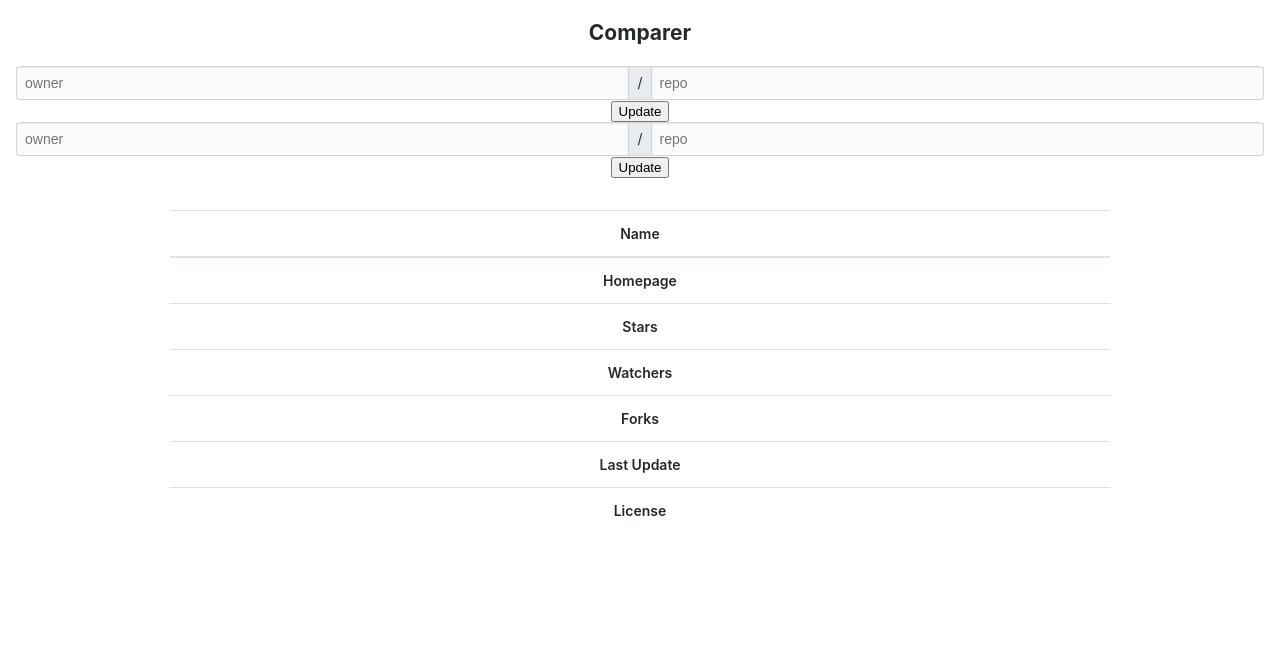
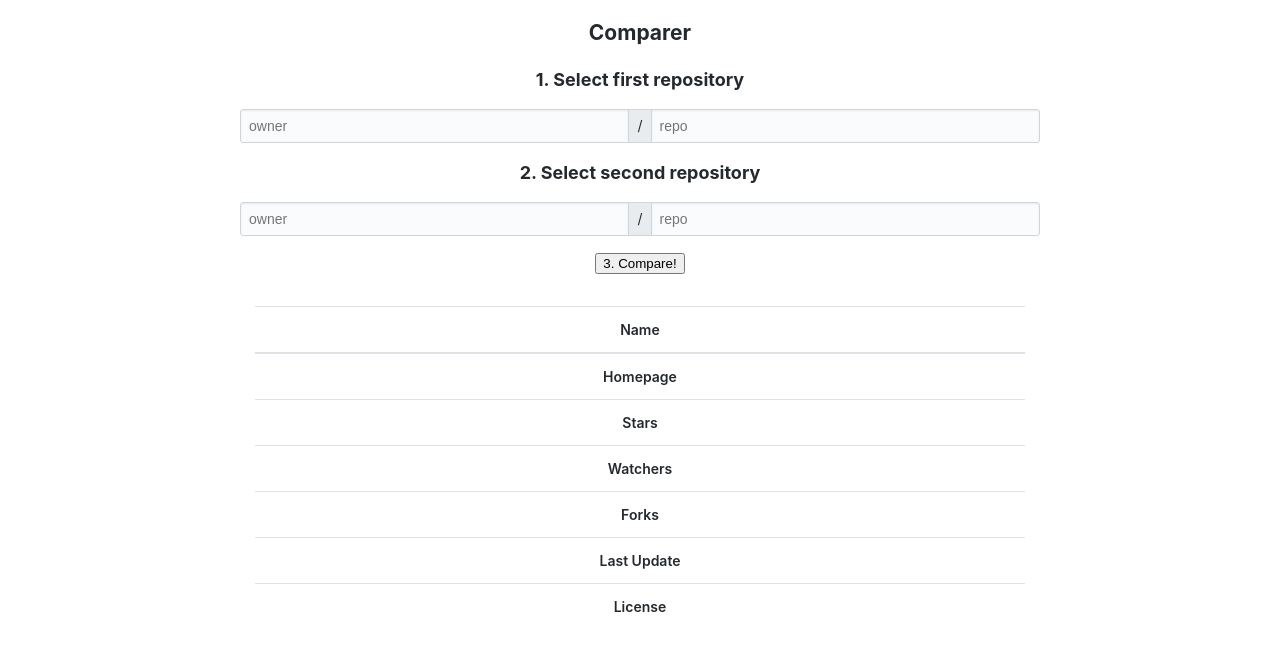
Before and after one commit to zlypher/github-quick-compare, a React (Create React App) app: page / in a window 1280 px wide. Shown: the top 650 px of the page. Built offline with nearby package versions, Linux system fonts and the light colour scheme.

Commit message:
Rework structure to load repository data

```diff
--- a/src/components/Comparer.css
+++ b/src/components/Comparer.css
@@ -1,4 +1,7 @@
-.comparer {}
+.comparer {
+  margin: 0 auto;
+  max-width: 800px;
+}
 
 .comparer__input {
   margin-bottom: 32px;
--- a/src/components/Comparer.js
+++ b/src/components/Comparer.js
@@ -1,5 +1,6 @@
 import React, { Component } from "react";
 import RepositoryFetcher from "./RepositoryFetcher";
+import { getRepositoryInfo } from "../services/github-service";
 import './Comparer.css';
 
 const dateFormat = new Intl.DateTimeFormat();
@@ -10,21 +11,31 @@ export class Comparer extends Component {
 
     this.state = {
       first: null,
-      second: null
+      second: null,
+      input: {
+        first: { owner: "", repo: "" },
+        second: { owner: "", repo: "" },
+      },
     };
 
-    this.onRepoFetch = this.onRepoFetch.bind(this);
+    this.onFetcherChange = this.onFetcherChange.bind(this);
+    this.onCompareRepositories = this.onCompareRepositories.bind(this);
   }
 
   render() {
-    const { first, second } = this.state;
+    const { first, second, input } = this.state;
 
     return (
       <section className="comparer">
         <h1>Comparer</h1>
         <div className="comparer__input">
-          <RepositoryFetcher onFetch={this.onRepoFetch("first")} />
-          <RepositoryFetcher onFetch={this.onRepoFetch("second")} />
+          <h2>1. Select first repository</h2>
+          <RepositoryFetcher owner={input.first.owner} repo={input.first.repo} onChange={this.onFetcherChange("first")} />
+          <h2>2. Select second repository</h2>
+          <RepositoryFetcher owner={input.second.owner} repo={input.second.repo} onChange={this.onFetcherChange("second")} />
+          <button onClick={this.onCompareRepositories}>
+            3. Compare!
+          </button>
         </div>
         <div className="container comparer__wrapper">
           <table className="comparer__table">
@@ -73,13 +84,31 @@ export class Comparer extends Component {
     );
   }
 
-  onRepoFetch(type) {
-    return (data) => {
-      console.log(data);
+  onFetcherChange(type) {
+    return (field) => (evt) => {
       this.setState({
-        [type]: data,
+        input: {
+          ...this.state.input,
+          [type]: {
+            ...this.state.input[type],
+            [field]: evt.target.value,
+          },
+        },
       });
     }
+  }
+
+  async onCompareRepositories() {
+    const { input } = this.state;
+    const [first, second] = await Promise.all([
+      getRepositoryInfo(input.first.owner, input.first.repo),
+      getRepositoryInfo(input.second.owner, input.second.repo),
+    ]);
+
+    this.setState({
+      first,
+      second,
+    })
   }
 };
 
--- a/src/components/RepositoryFetcher.css
+++ b/src/components/RepositoryFetcher.css
@@ -1,9 +1,8 @@
-.repo-fetcher {}
-
-.repo-fetcher__wrapper {
+.repo-fetcher {
   display: flex;
   align-items: center;
   justify-content: center;
+  margin: 16px 0;
 }
 
 .repo-fetcher__input {
--- a/src/components/RepositoryFetcher.js
+++ b/src/components/RepositoryFetcher.js
@@ -1,49 +1,16 @@
-import React, { Component } from "react";
+import React from "react";
 import './RepositoryFetcher.css';
 
-const getRepoUrl = (owner, repo) => `https://api.github.com/repos/${owner}/${repo}`;
+export const RepositoryFetcher = (props) => {
+  const { owner, repo, onChange } = props;
 
-const loadRepositoryInfo = async (owner, repo) => {
-  const response = await fetch(getRepoUrl(owner, repo));
-  return await response.json();
-}
+  return (
+    <section className="repo-fetcher">
+      <input type="text" className="repo-fetcher__input repo-fetcher__input--left" name="owner" placeholder="owner" value={owner} onChange={onChange("owner")} />
+      <div className="repo-fetcher__separator">/</div>
+      <input type="text" className="repo-fetcher__input repo-fetcher__input--right" name="repo" placeholder="repo" value={repo} onChange={onChange("repo")} />
+    </section>
+  );
+};
 
-export default class RepositoryFetcher extends Component {
-  constructor(props) {
-    super(props);
-    this.state = {
-      owner: "",
-      repo: "",
-    };
-
-    this.onHandleChange = this.onHandleChange.bind(this);
-    this.onHandleUpdateClick = this.onHandleUpdateClick.bind(this);
-  }
-
-  render() {
-    const { owner, repo } = this.state;
-
-    return (
-      <section className="repo-fetcher">
-        <div className="repo-fetcher__wrapper">
-          <input className="repo-fetcher__input repo-fetcher__input--left" name="owner" placeholder="owner" value={owner} onChange={this.onHandleChange} />
-          <div className="repo-fetcher__separator">/</div>
-          <input className="repo-fetcher__input repo-fetcher__input--right" name="repo" placeholder="repo" value={repo} onChange={this.onHandleChange} />
-        </div>
-        <input type="button" value="Update" onClick={this.onHandleUpdateClick} />
-      </section>
-    );
-  }
-
-  onHandleChange(evt) {
-    this.setState({
-      [evt.target.name]: evt.target.value,
-    });
-  }
-
-  async onHandleUpdateClick() {
-    const { owner, repo } = this.state;
-    const data = await loadRepositoryInfo(owner, repo);
-    this.props.onFetch(data);
-  }
-};
+export default RepositoryFetcher;
--- a/src/index.css
+++ b/src/index.css
@@ -16,3 +16,8 @@ body {
   margin: 0 auto;
   padding: 0 15px;
 }
+
+h2 {
+  font-size: 18px;
+  margin: 16px 0;
+}
--- /dev/null
+++ b/src/services/github-service.js
@@ -0,0 +1,6 @@
+const getRepoUrl = (owner, repo) => `https://api.github.com/repos/${owner}/${repo}`;
+
+export const getRepositoryInfo = async (owner, repo) => {
+  const response = await fetch(getRepoUrl(owner, repo));
+  return await response.json();
+}
```
